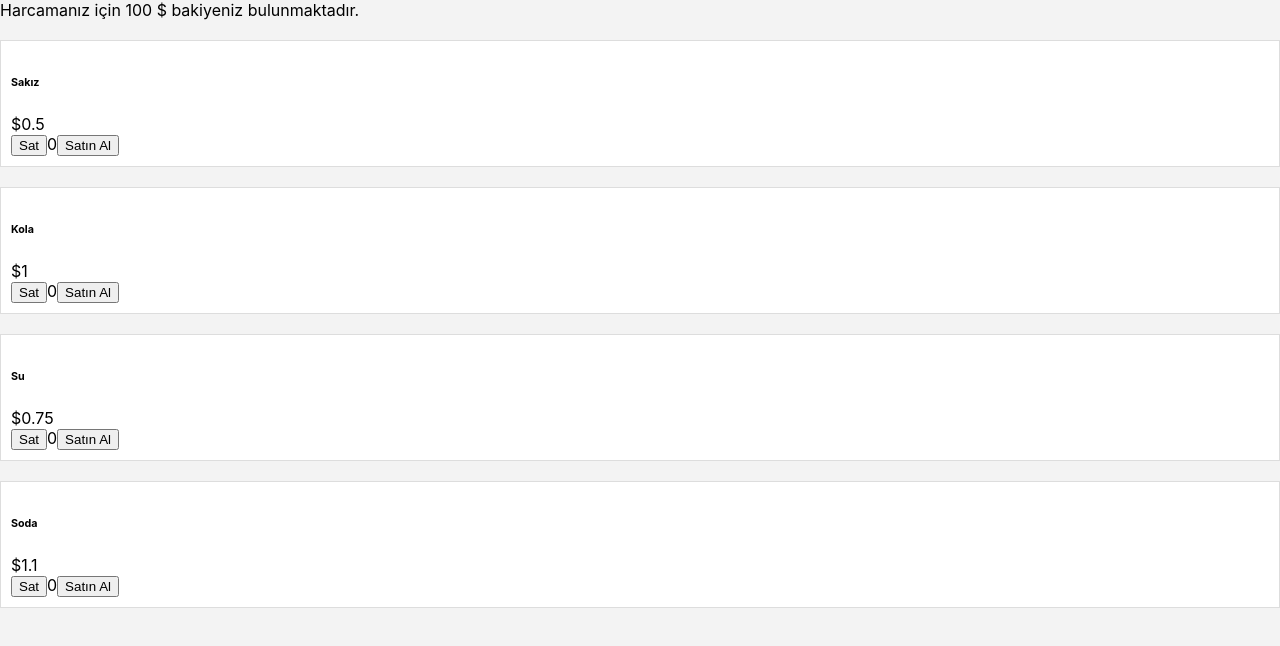
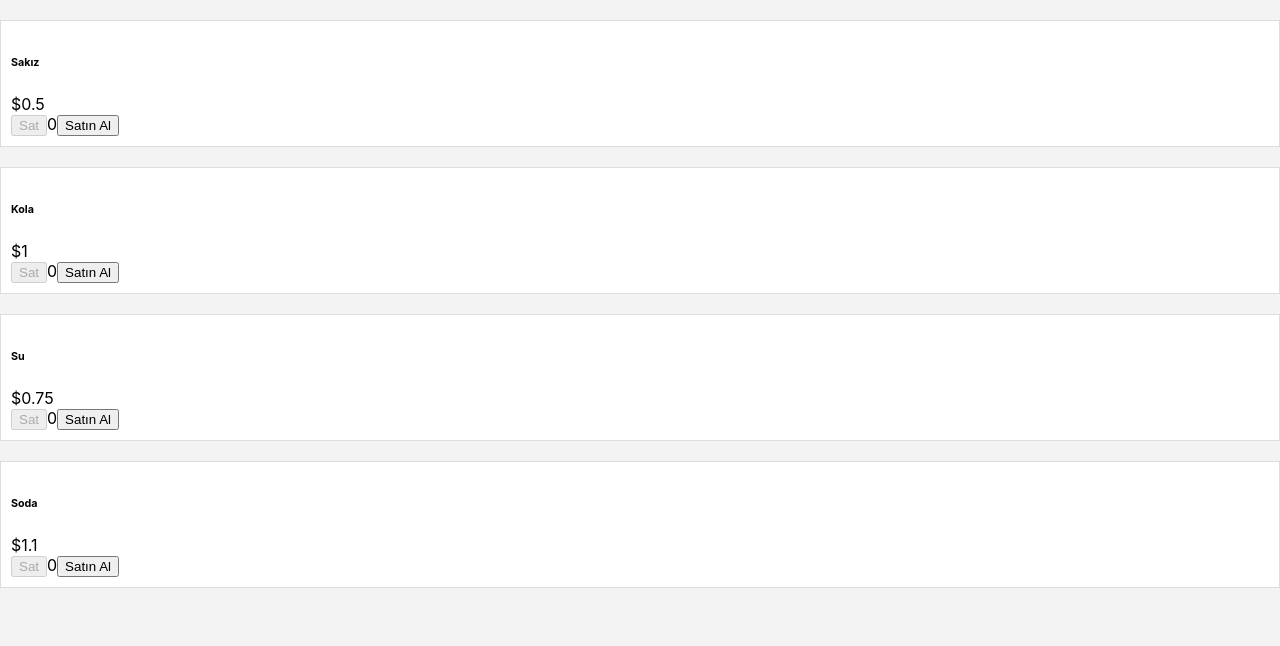
Before and after one commit to kaankutucu/react-money-spanding-app, a React (Create React App) app: page / in a window 1280 px wide. Shown: the top 646 px of the page. Built offline with nearby package versions, Linux system fonts and the light colour scheme.

Commit message:
add delete button added

```diff
--- a/src/App.js
+++ b/src/App.js
@@ -9,14 +9,17 @@ function App() {
 
 const [money, setMoney] = useState(100)
 const [basket, setBasket] = useState([])
+const [total, setTotal] = useState(0)
 
     useEffect(() => {
-        console.log(basket)
+        setTotal(basket.reduce((acc, item) => {
+            return acc + (item.amount * (products.find (product => product.id === item.id).price))
+        }, 0 ))
     }, [basket] )
 
   return (
     <>
-      <Header money={money} />
+      <Header total={total} money={money} />
         {products.map(product => (
             <Product key={product.id}  basket = {basket} setBasket = {setBasket} product = {product} />
         ))}
--- a/src/components/Header.js
+++ b/src/components/Header.js
@@ -1,9 +1,22 @@
 import React from 'react';
 import {useState} from "react";
 
-function Header({money}) {
+function Header({total,money}) {
     return (
-        <div>Harcamanız için {money} $ bakiyeniz bulunmaktadır.</div>
+        <>
+        <div>
+            {total > 0 && (
+                <>
+                    Harcayacak  {money-total} $ bakiyeniz kalmıştır.
+                </>
+                || (
+                    <>
+                        Harcamanız için {money} $ bakiyeniz bulunmaktadır.
+                    </>
+                )
+            )}
+        </div>
+        </>
     );
 }
 
--- a/src/components/Product.js
+++ b/src/components/Product.js
@@ -40,7 +40,7 @@ function Product({product, basket, setBasket}) {
             <h6>{product.title}</h6>
             <div className="price"> ${product.price}</div>
             <div className="actions">
-                <button className="sellbutton" onClick={removeBasket}>Sat</button>
+                <button disabled = { !basketItem} className="sellbutton" onClick={removeBasket}>Sat</button>
                 <span className="amount">{basketItem && basketItem.amount || 0}</span>
                 <button className="buybutton" onClick={addBasket}>Satın Al</button>
             </div>
```
